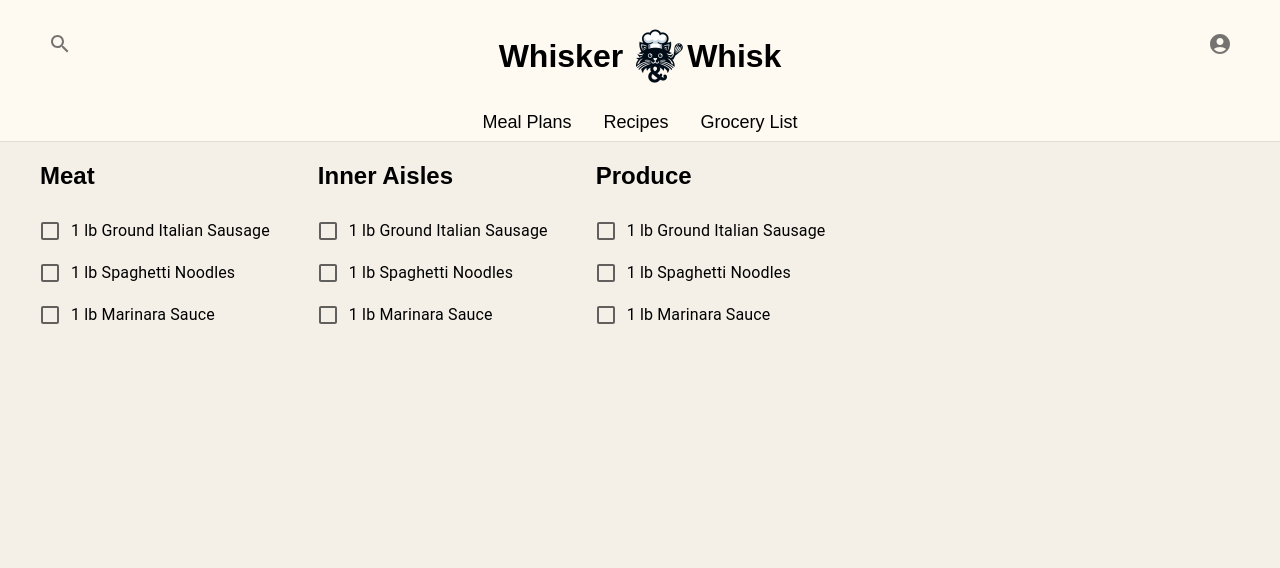
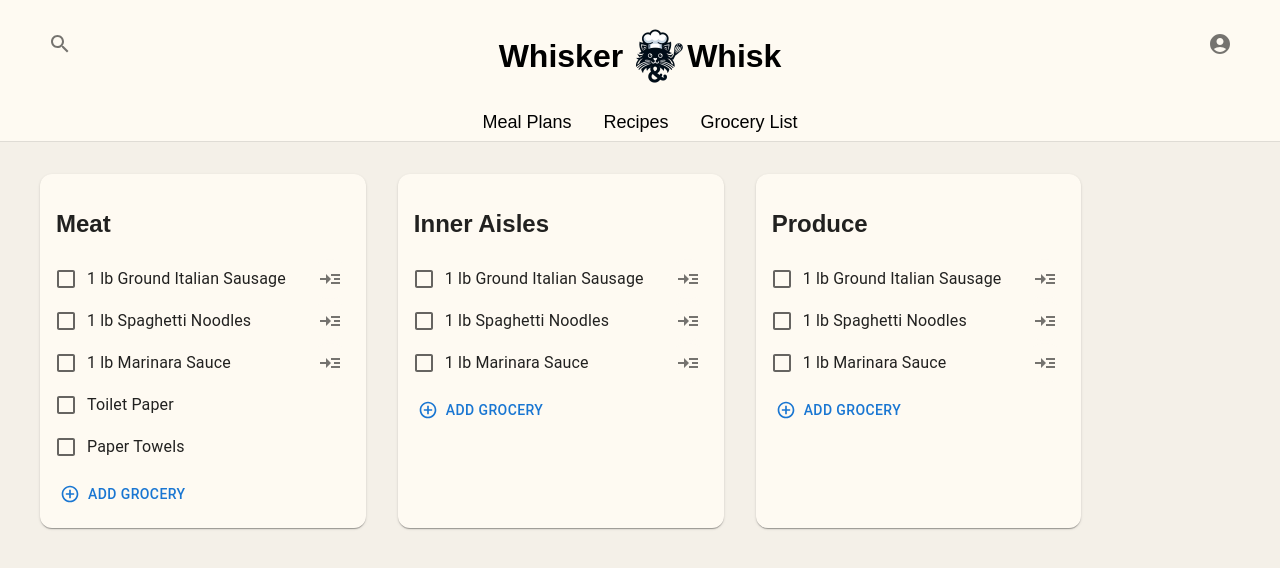
Before and after one commit to PlantLore/meal-planner, a React (Create React App) app: page /grocerylist/current in a window 1280 px wide. Shown: the top 568 px of the page. Built offline with nearby package versions, Linux system fonts and the light colour scheme.

Commit message:
feature/grocery-list (#18)
* updated meal plan day titles to include day of the week

* updated grocery list styling

* updated grocery list to allow showing associated recipes

* updated grocery list to allow ad hoc items

```diff
--- a/src/components/grocery-list-display/GroceryListDisplay.css
+++ b/src/components/grocery-list-display/GroceryListDisplay.css
@@ -1,4 +1,5 @@
 .grocery-list-display-container {
+    margin-top: 2rem;
     display: flex;
     gap: 2rem;
     flex-wrap: wrap;
--- a/src/components/grocery-list-display/grocery-list-section-display/GroceryListSectionDisplay.css
+++ b/src/components/grocery-list-display/grocery-list-section-display/GroceryListSectionDisplay.css
@@ -0,0 +1,17 @@
+.grocery-list-section-item-container {
+    display: flex;
+    align-items: center;
+    justify-content: space-between;
+    gap: 0.5rem;
+}
+
+.grocery-list-section-item-breakdown {
+    margin-left: 3rem;
+}
+
+.grocery-list-section-add-grocery-container {
+    display: flex;
+    align-items: center;
+    gap: 0.5rem;
+    margin-top: 0.5rem;
+}
--- a/src/components/grocery-list-display/grocery-list-section-display/GroceryListSectionDisplay.tsx
+++ b/src/components/grocery-list-display/grocery-list-section-display/GroceryListSectionDisplay.tsx
@@ -1,31 +1,139 @@
-import { Checkbox, FormControlLabel, FormGroup } from '@mui/material';
+import { Button, Checkbox, FormControlLabel, FormGroup, IconButton, Paper, TextField } from '@mui/material';
 import { GroceryListItem } from '../../../models/GroceryListItem';
 import './GroceryListSectionDisplay.css';
 import { GroceryListSection } from '../../../models/GroceryListSection';
+import { AddCircleOutline, CheckCircleOutline, Delete, ReadMoreOutlined } from '@mui/icons-material';
+import { ReactElement, useState } from 'react';
 
 const GroceryListSectionDisplay = ({ groceryListSection, groceryListSectionChange }: { groceryListSection: GroceryListSection, groceryListSectionChange: (groceryListSection: GroceryListSection) => void; }) => {
+
+    const [shownRecipeIds, setShownRecipeIds] = useState<number[]>([]);
+    const [newGroceries, setNewGroceries] = useState<{ id: number, name: string }[]>([]);
+    const [newGroceryIdCounter, setNewGroceryIdCounter] = useState<number>(-1);
 
     const generateGroceryListItemLabel = (groceryListItem: GroceryListItem): string => {
         return groceryListItem.quantity + " " + groceryListItem.unit + " " + groceryListItem.grocery.name;
     };
 
-    return <div className="grocery-list-section-container">
-        <h2>{groceryListSection.grocerySection}</h2>
-        <FormGroup>
-            {groceryListSection.groceries.map((groceryListItem: GroceryListItem) =>
+    const generateGroceryListItemBreakdown = (groceryListItem: GroceryListItem): ReactElement[] | undefined => {
+        return groceryListItem.recipes?.map(
+            (recipe) => {
+                const ingredient = recipe.ingredients.find((ingredient) => ingredient.grocery.id = groceryListItem.grocery.id)
+                return (
+                    <span key={recipe.id} className="grocery-list-section-item-breakdown">
+                        {
+                            ingredient?.quantity + " " + ingredient?.unit + " for " + recipe.title
+                        }
+                    </span>
+                )
+            }
+        )
+    }
+
+    const handleShowRecipesClick = (groceryListItem: GroceryListItem) => {
+        if (shownRecipeIds.includes(groceryListItem.id)) {
+            setShownRecipeIds(shownRecipeIds.filter(id => id !== groceryListItem.id));
+        } else {
+            setShownRecipeIds([...shownRecipeIds, groceryListItem.id]);
+        }
+    }
+
+    const createGroceryItem = (id: number) => {
+        const newGrocery = newGroceries.find(grocery => grocery.id === id);
+        if (newGrocery && newGrocery.name.trim() !== "") {
+            if (!groceryListSection.addedGroceries) groceryListSection.addedGroceries = [];
+            groceryListSection.addedGroceries.push({ id: id, name: newGrocery.name, checked: false });
+            groceryListSectionChange(groceryListSection);
+            deleteGroceryItem(id);
+        }
+    }
+
+    const deleteGroceryItem = (id: number) => {
+        setNewGroceries(newGroceries.filter(grocery => grocery.id !== id));
+    }
+
+    const updateNewGroceryName = (id: number, name: string) => {
+        const updatedNewGroceries = newGroceries.map(grocery => {
+            if (grocery.id === id) {
+                return { ...grocery, name: name };
+            }
+            return grocery;
+        });
+        setNewGroceries(updatedNewGroceries);
+    }
+
+    return <Paper
+        className="grocery-list-section-paper"
+        sx={{ padding: '1rem', backgroundColor: 'var(--card-color)', borderRadius: ".75rem", }}
+    >
+        <div className="grocery-list-section-container">
+            <h2>{groceryListSection.grocerySection}</h2>
+            <FormGroup>
+                {groceryListSection.groceries.map((groceryListItem: GroceryListItem) =>
+                    <span key={groceryListItem.id}>
+                        <span className="grocery-list-section-item-container"><FormControlLabel
+                            control={<Checkbox
+                                checked={groceryListItem.checked}
+                                onChange={(
+                                    (event: React.ChangeEvent<HTMLInputElement>, checked: boolean) => {
+                                        groceryListItem.checked = checked;
+                                        groceryListSectionChange(groceryListSection);
+                                    })} />
+                            }
+                            label={generateGroceryListItemLabel(groceryListItem)} />
+                            {groceryListItem.recipes &&
+                                <IconButton onClick={() => handleShowRecipesClick(groceryListItem)} sx={{ backgroundColor: "var(--card-color)", '&:hover': { backgroundColor: "var(--card-color-hover)" } }}>
+                                    <ReadMoreOutlined />
+                                </IconButton>
+                            }
+                        </span>
+                        {groceryListItem.recipes && shownRecipeIds.includes(groceryListItem.id) && generateGroceryListItemBreakdown(groceryListItem)}
+                    </span>
+                )}
+            </FormGroup>
+            {groceryListSection.addedGroceries && <FormGroup> {groceryListSection.addedGroceries.map((addedGrocery) =>
                 <FormControlLabel
-                    key={groceryListItem.id}
+                    key={addedGrocery.id}
                     control={<Checkbox
-                        checked={groceryListItem.checked}
+                        checked={addedGrocery.checked}
                         onChange={(
                             (event: React.ChangeEvent<HTMLInputElement>, checked: boolean) => {
-                                groceryListItem.checked = checked;
+                                addedGrocery.checked = checked;
                                 groceryListSectionChange(groceryListSection);
                             })} />
                     }
-                    label={generateGroceryListItemLabel(groceryListItem)} />)}
-        </FormGroup>
-    </div>;
+                    label={addedGrocery.name} />)}
+            </FormGroup>}
+            {newGroceries.map((newGroceryItem) =>
+                <span className="grocery-list-section-add-grocery-container" key={newGroceryItem.id}>
+                    <TextField
+                        onChange={(event: React.ChangeEvent<HTMLInputElement>) => {
+                            updateNewGroceryName(newGroceryItem.id, event.target.value);
+                        }}
+                        size="small"
+                        label="Grocery Item"
+                        required>
+
+                    </TextField>
+                    <IconButton onClick={() => { createGroceryItem(newGroceryItem.id) }} sx={{ color: "green", backgroundColor: "var(--card-color)", '&:hover': { backgroundColor: "var(--card-color-hover)" } }}>
+                        <CheckCircleOutline />
+                    </IconButton>
+                    <IconButton onClick={() => { deleteGroceryItem(newGroceryItem.id) }} sx={{ backgroundColor: "var(--card-color)", '&:hover': { backgroundColor: "var(--card-color-hover)" } }}>
+                        <Delete />
+                    </IconButton>
+                </span>)
+            }
+            <Button
+                variant="text"
+                onClick={() => { setNewGroceries([...newGroceries, { id: newGroceryIdCounter, name: "" }]); setNewGroceryIdCounter(newGroceryIdCounter - 1); }}
+                startIcon={<AddCircleOutline
+                    color="primary" />}
+                sx={{ marginTop: '.5rem', justifyContent: 'flex-start' }}
+                fullWidth>
+                Add Grocery
+            </Button>
+        </div>
+    </Paper>
 };
 
 export default GroceryListSectionDisplay;
--- a/src/components/meal-plan-display/MealPlanDisplay.tsx
+++ b/src/components/meal-plan-display/MealPlanDisplay.tsx
@@ -4,6 +4,8 @@ import { MealPlanDay } from "../../models/MealPlanDay";
 import MealPlanDayDisplay from "./meal-plan-day-display/MealPlanDayDisplay";
 import "./MealPlanDisplay.css";
 import RecipeFact from "../recipe-card/recipe-fact/RecipeFact";
+
+const dayNames = ["Sunday", "Monday", "Tuesday", "Wednesday", "Thursday", "Friday", "Saturday"];
 
 const MealPlanDisplay = ({ mealPlan }: { mealPlan: MealPlan; }) => {
   const sortedMealPlanDays = [...mealPlan.mealPlanDays].sort((current, next) => current.day > next.day ? 1 : -1);
@@ -36,7 +38,7 @@ const MealPlanDisplay = ({ mealPlan }: { mealPlan: MealPlan; }) => {
         <h1 className="meal-plan-display-date-title">
           {mealPlanDay.day.toLocaleDateString() === new Date().toLocaleDateString() ?
             "Today's Meals" :
-            mealPlanDay.day.toLocaleDateString()
+            dayNames[mealPlanDay.day.getDay()] + " " + mealPlanDay.day.toLocaleDateString()
           }
           <span className="meal-plan-display-total-calories-container">
             <RecipeFact tooltip={"Total Calories"} icon={<LocalFireDepartmentOutlined />} value={calculateCalories(mealPlanDay)}></RecipeFact>
@@ -49,7 +51,7 @@ const MealPlanDisplay = ({ mealPlan }: { mealPlan: MealPlan; }) => {
     {previousMeals.map((mealPlanDay) =>
       <div className="meal-plan-day-display-container" key={mealPlanDay.id}>
         <h1 className="meal-plan-display-previous-date-title meal-plan-display-date-title">
-          {mealPlanDay.day.toLocaleDateString()}
+          {dayNames[mealPlanDay.day.getDay()] + " " + mealPlanDay.day.toLocaleDateString()}
           <span className="meal-plan-display-total-calories-container">
             <RecipeFact tooltip={"Total Calories"} icon={<LocalFireDepartmentOutlined />} value={calculateCalories(mealPlanDay)}></RecipeFact>
           </span>
--- a/src/components/meal-plan-upsert/MealPlanUpsert.tsx
+++ b/src/components/meal-plan-upsert/MealPlanUpsert.tsx
@@ -14,6 +14,7 @@ import { ContentCopyOutlined, CopyAllOutlined, FastForward, LocalFireDepartmentO
 import RecipeFact from "../recipe-card/recipe-fact/RecipeFact";
 
 export const MealRecipeIdCounterContext = createContext(0);
+const dayNames = ["Sunday", "Monday", "Tuesday", "Wednesday", "Thursday", "Friday", "Saturday"];
 
 const MealPlanUpsert = ({
   initialMealPlan,
@@ -281,7 +282,7 @@ const MealPlanUpsert = ({
               .map((mealPlanDay: MealPlanDay, index: number) => (
                 <div key={mealPlanDay.id}>
                   <h1 className="meal-plan-day-edit-date-title">
-                    {mealPlanDay.day.toLocaleDateString()}
+                    {dayNames[mealPlanDay.day.getDay()] + " " + mealPlanDay.day.toLocaleDateString()}
                     <span className="meal-plan-upsert-total-calories-container">
                       <RecipeFact tooltip={"Total Calories"} icon={<LocalFireDepartmentOutlined />} value={calculateCalories(mealPlanDay)}></RecipeFact>
                     </span>
--- /dev/null
+++ b/src/models/AddedGroceryListItem.ts
@@ -0,0 +1,5 @@
+export class AddedGroceryListItem {
+    id: number = 0;
+    name: string = "";
+    checked: boolean = false;
+}
--- a/src/models/GroceryListSection.ts
+++ b/src/models/GroceryListSection.ts
@@ -1,3 +1,4 @@
+import { AddedGroceryListItem } from "./AddedGroceryListItem";
 import { GroceryListItem } from "./GroceryListItem";
 import { GrocerySection } from "./GrocerySection";
 
@@ -5,4 +6,5 @@ export class GroceryListSection {
     id: number = 0;
     grocerySection: GrocerySection = GrocerySection.OTHER;
     groceries: GroceryListItem[] = [];
+    addedGroceries?: AddedGroceryListItem[] = []
 }
--- a/src/services/mockData.ts
+++ b/src/services/mockData.ts
@@ -23,57 +23,6 @@ export const mockGroceries: Grocery[] = [
         section: GrocerySection.INNER_AISLES
     }
 ];
-
-export const mockGroceryList: GroceryList = {
-    id: 1,
-    grocerySections: [
-        {
-            id: 1,
-            grocerySection: GrocerySection.MEAT,
-            groceries: [
-                ...mockGroceries.map((mockGrocery: Grocery) => {
-                    return {
-                        id: mockGrocery.id,
-                        grocery: mockGrocery,
-                        quantity: '1',
-                        unit: 'lb',
-                        checked: false
-                    };
-                })
-            ]
-        },
-        {
-            id: 2,
-            grocerySection: GrocerySection.INNER_AISLES,
-            groceries: [
-                ...mockGroceries.map((mockGrocery: Grocery) => {
-                    return {
-                        id: mockGrocery.id,
-                        grocery: mockGrocery,
-                        quantity: '1',
-                        unit: 'lb',
-                        checked: false
-                    };
-                })
-            ]
-        },
-        {
-            id: 3,
-            grocerySection: GrocerySection.PRODUCE,
-            groceries: [
-                ...mockGroceries.map((mockGrocery: Grocery) => {
-                    return {
-                        id: mockGrocery.id,
-                        grocery: mockGrocery,
-                        quantity: '1',
-                        unit: 'lb',
-                        checked: false
-                    };
-                })
-            ]
-        }
-    ]
-};
 
 export const mockRecipes: Recipe[] = [
     {
@@ -122,6 +71,72 @@ export const mockRecipes: Recipe[] = [
         image: "https://i.imgur.com/8ewJgNK.png"
     },
 ];
+
+export const mockGroceryList: GroceryList = {
+    id: 1,
+    grocerySections: [
+        {
+            id: 1,
+            grocerySection: GrocerySection.MEAT,
+            groceries: [
+                ...mockGroceries.map((mockGrocery: Grocery) => {
+                    return {
+                        id: mockGrocery.id,
+                        grocery: mockGrocery,
+                        quantity: '1',
+                        unit: 'lb',
+                        checked: false,
+                        recipes: [{...mockRecipes[0]}]
+                    };
+                })
+            ],
+            addedGroceries: [
+                {
+                    id: 1,
+                    name: "Toilet Paper",
+                    checked: false
+                },
+                {
+                    id: 2,
+                    name: "Paper Towels",
+                    checked: false
+                }
+            ]
+        },
+        {
+            id: 2,
+            grocerySection: GrocerySection.INNER_AISLES,
+            groceries: [
+                ...mockGroceries.map((mockGrocery: Grocery) => {
+                    return {
+                        id: mockGrocery.id,
+                        grocery: mockGrocery,
+                        quantity: '1',
+                        unit: 'lb',
+                        checked: false,
+                        recipes: [{...mockRecipes[0]}]
+                    };
+                })
+            ]
+        },
+        {
+            id: 3,
+            grocerySection: GrocerySection.PRODUCE,
+            groceries: [
+                ...mockGroceries.map((mockGrocery: Grocery) => {
+                    return {
+                        id: mockGrocery.id,
+                        grocery: mockGrocery,
+                        quantity: '1',
+                        unit: 'lb',
+                        checked: false,
+                        recipes: [{...mockRecipes[0]}]
+                    };
+                })
+            ]
+        }
+    ]
+};
 
 export const mockMealPlan: MealPlan = {
     id: 1,
```
